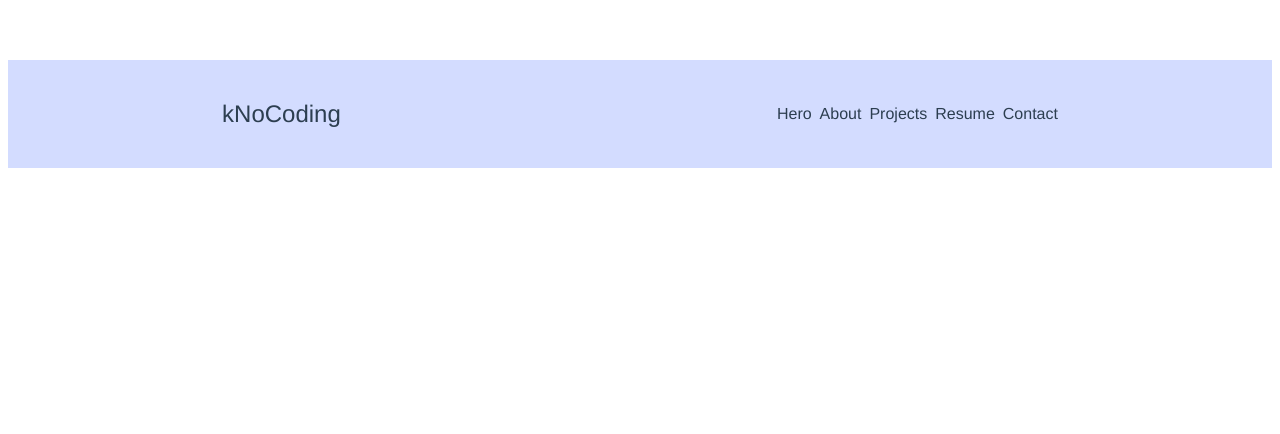
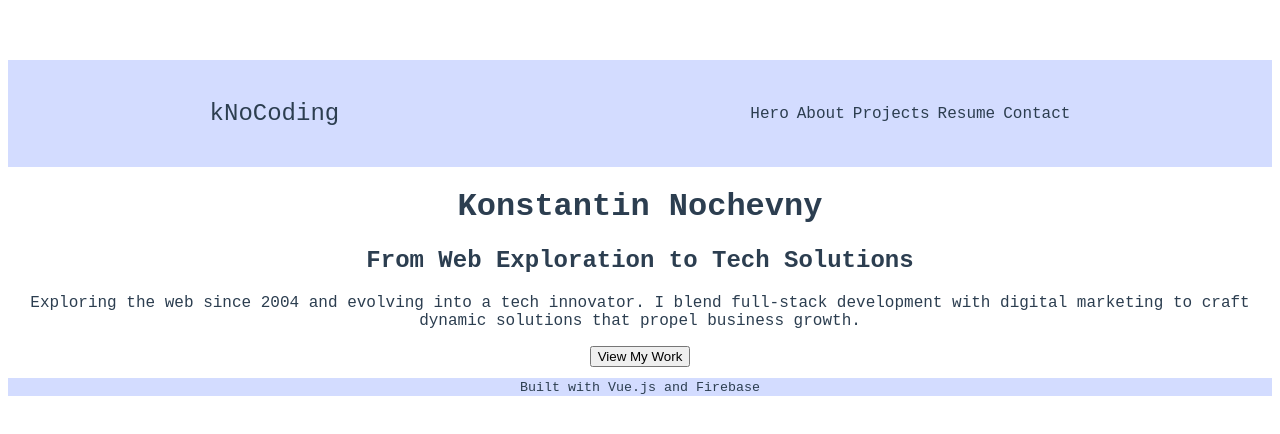
Before and after one commit to kNoCoding/portfolio, a Vue app: page / in a window 1280 px wide. Shown: the top 434 px of the page. Built offline with nearby package versions, Linux system fonts and the light colour scheme.

Commit message:
Add Footer and Hero to App

```diff
--- a/src/App.vue
+++ b/src/App.vue
@@ -1,21 +1,29 @@
 <template>
   <AppHeader />
+  <main>
+    <HeroSection />
+  </main>
+  <AppFooter />
 </template>
 
 <script>
 import AppHeader from './components/AppHeader.vue'
+import AppFooter from './components/AppFooter.vue'
+import HeroSection from './components/HeroSection.vue'
 
 export default {
   name: 'App',
   components: {
     AppHeader,
+    AppFooter,
+    HeroSection,
   }
 }
 </script>
 
 <style>
 #app {
-  font-family: Avenir, Helvetica, Arial, sans-serif;
+  font-family: 'Courier New', Courier, monospace;
   -webkit-font-smoothing: antialiased;
   -moz-osx-font-smoothing: grayscale;
   text-align: center;
--- a/src/components/AppFooter.vue
+++ b/src/components/AppFooter.vue
@@ -1,5 +1,7 @@
 <template>
-
+    <footer class="app-footer">
+        <small>Built with Vue.js and Firebase</small>
+    </footer>
 </template>
 
 <script setup>
@@ -7,5 +9,7 @@
 </script>
 
 <style scoped>
-
+.app-footer {
+    background-color: #d3dcff;
+}
 </style>
--- a/src/components/AppHeader.vue
+++ b/src/components/AppHeader.vue
@@ -1,6 +1,6 @@
 <template>
 
-    <div class="app-header">
+    <header class="app-header">
         <p>kNoCoding</p>
 
         <ul>
@@ -10,7 +10,7 @@
             <li>Resume</li>
             <li>Contact</li>
         </ul>
-    </div>
+    </header>
 
 </template>
 
--- a/src/components/HeroSection.vue
+++ b/src/components/HeroSection.vue
@@ -1,5 +1,11 @@
 <template>
-
+    <div class="hero-section">
+        <h1>Konstantin Nochevny</h1>
+        <h2>From Web Exploration to Tech Solutions</h2>
+        <p>Exploring the web since 2004 and evolving into a tech innovator. I blend full-stack development with digital
+            marketing to craft dynamic solutions that propel business growth.</p>
+        <button>View My Work</button>
+    </div>
 </template>
 
 <script setup>
@@ -7,5 +13,7 @@
 </script>
 
 <style scoped>
-
+.hero-section {
+    margin-block-end: 0.67em;
+}
 </style>
```
